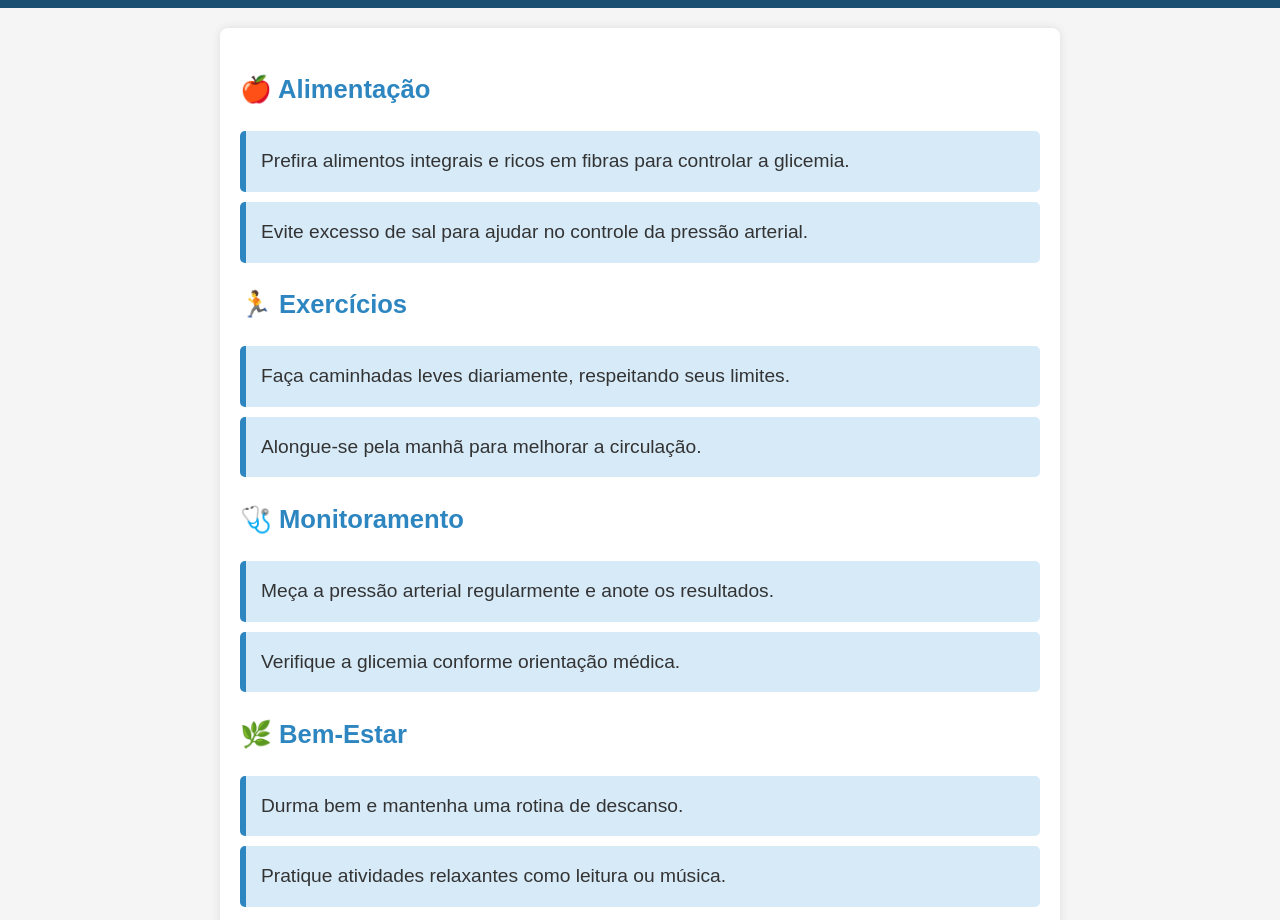
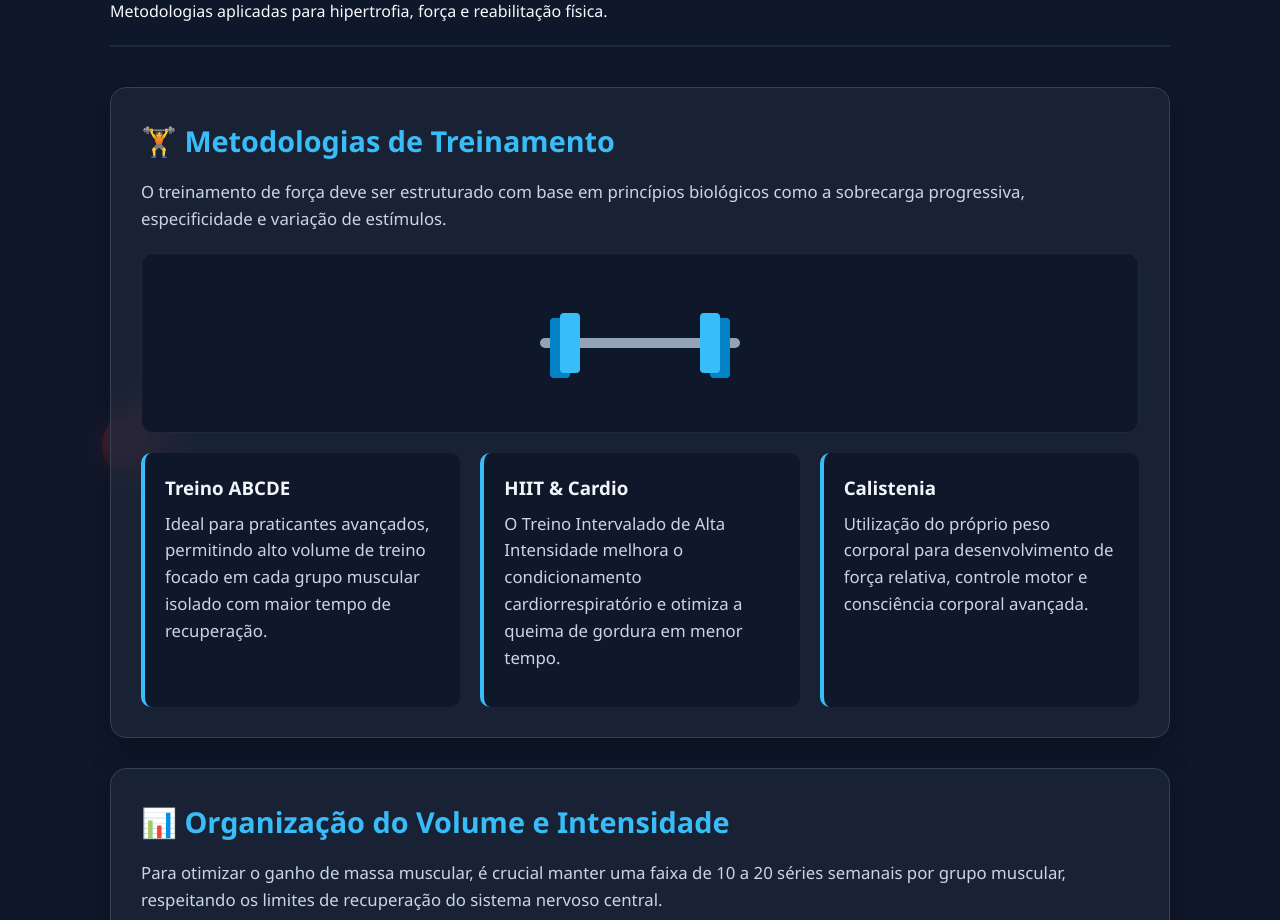
Before and after one commit to millenaoliveird/alura-ux-acessibilidade-Millena-D, a plain HTML site: page index.html in a window 1280 px wide. Shown: the part 163-1083 px from the top of the page. Drawn offline with Linux system fonts and the light colour scheme.

Commit message:
Revise index.html for fitness training content
Updated the HTML structure and styles for a fitness guide.

```diff
--- a/index.html
+++ b/index.html
@@ -1,136 +1,271 @@
 <!DOCTYPE html>
 <html lang="pt-BR">
 <head>
-  <meta charset="UTF-8">
-  <meta name="viewport" content="width=device-width, initial-scale=1.0">
-  <title>Saúde e Bem-Estar</title>
-  <link rel="stylesheet" href="style.css">
+    <meta charset="UTF-8">
+    <meta name="viewport" content="width=device-width, initial-scale=1.0">
+    <title>Treinos & Exercícios - Guia Completo</title>
+    <style>
+        * {
+            box-sizing: border-box;
+            margin: 0;
+            padding: 0;
+            font-family: 'Segoe UI', Tahoma, Geneva, Verdana, sans-serif;
+        }
+
+        body {
+            background-color: #0f172a;
+            color: #f8fafc;
+            line-height: 1.6;
+            min-height: 100vh;
+            position: relative;
+            overflow-x: hidden;
+        }
+
+        /* Elementos 3D de fundo (Pesos/Dumbbells & Formas Fitness) */
+        .bg-3d-container {
+            position: fixed;
+            top: 0;
+            left: 0;
+            width: 100%;
+            height: 100%;
+            pointer-events: none;
+            z-index: 0;
+            perspective: 1000px;
+        }
+
+        .shape-3d {
+            position: absolute;
+            transform-style: preserve-3d;
+            animation: float 12s infinite ease-in-out alternate;
+            opacity: 0.25;
+        }
+
+        /* Halter / Peso 3D em CSS */
+        .dumbbell-3d {
+            top: 15%;
+            right: 10%;
+            width: 100px;
+            height: 20px;
+            background: #38bdf8;
+            border-radius: 10px;
+            box-shadow: 0 0 20px rgba(56, 189, 248, 0.5);
+            transform: rotateX(45deg) rotateY(30deg);
+        }
+
+        .dumbbell-3d::before, .dumbbell-3d::after {
+            content: '';
+            position: absolute;
+            top: -20px;
+            width: 25px;
+            height: 60px;
+            background: #0284c7;
+            border-radius: 6px;
+            box-shadow: inset 0 0 10px rgba(0,0,0,0.5);
+        }
+
+        .dumbbell-3d::before { left: -15px; }
+        .dumbbell-3d::after { right: -15px; }
+
+        .kettlebell-3d {
+            bottom: 20%;
+            left: 8%;
+            width: 70px;
+            height: 70px;
+            background: radial-gradient(circle at 30% 30%, #ef4444, #991b1b);
+            border-radius: 50%;
+            transform: rotateY(-35deg) rotateX(20deg);
+            box-shadow: inset -5px -5px 15px rgba(0,0,0,0.6), 0 0 25px rgba(239, 68, 68, 0.4);
+        }
+
+        .kettlebell-3d::before {
+            content: '';
+            position: absolute;
+            top: -20px;
+            left: 15px;
+            width: 40px;
+            height: 25px;
+            border: 8px solid #991b1b;
+            border-bottom: none;
+            border-radius: 20px 20px 0 0;
+        }
+
+        @keyframes float {
+            0% { transform: translateY(0px) rotate(0deg) rotateX(10deg); }
+            50% { transform: translateY(-30deg) rotate(15deg) rotateX(35deg); }
+            100% { transform: translateY(0px) rotate(-10deg) rotateX(10deg); }
+        }
+
+        /* Layout e Conteúdo */
+        .container {
+            max-width: 1100px;
+            margin: 0 auto;
+            padding: 40px 20px;
+            position: relative;
+            z-index: 1;
+        }
+
+        header {
+            margin-bottom: 40px;
+            border-bottom: 2px solid #1e293b;
+            padding-bottom: 20px;
+        }
+
+        .back-link {
+            display: inline-block;
+            color: #38bdf8;
+            text-decoration: none;
+            font-weight: 600;
+            margin-bottom: 15px;
+            transition: color 0.3s;
+        }
+
+        .back-link:hover { color: #7dd3fc; }
+
+        h1 {
+            font-size: 2.8rem;
+            color: #f8fafc;
+            margin-bottom: 10px;
+            background: linear-gradient(90deg, #38bdf8, #818cf8);
+            -webkit-background-clip: text;
+            -webkit-text-fill-color: transparent;
+        }
+
+        .card-detail {
+            background: rgba(30, 41, 59, 0.7);
+            backdrop-filter: blur(10px);
+            border: 1px solid #334155;
+            border-radius: 16px;
+            padding: 30px;
+            margin-bottom: 30px;
+            box-shadow: 0 10px 30px rgba(0,0,0,0.3);
+        }
+
+        .card-detail h2 {
+            color: #38bdf8;
+            font-size: 1.8rem;
+            margin-bottom: 15px;
+            display: flex;
+            align-items: center;
+            gap: 10px;
+        }
+
+        .card-detail p {
+            color: #cbd5e1;
+            margin-bottom: 15px;
+            font-size: 1.05rem;
+        }
+
+        /* Figuras/Ilustrações CSS */
+        .figure-box {
+            width: 100%;
+            height: 180px;
+            background: #0f172a;
+            border-radius: 12px;
+            display: flex;
+            justify-content: center;
+            align-items: center;
+            margin: 20px 0;
+            border: 1px solid #1e293b;
+            position: relative;
+            overflow: hidden;
+        }
+
+        .barbell-illustration {
+            width: 200px;
+            height: 10px;
+            background: #94a3b8;
+            position: relative;
+            border-radius: 5px;
+        }
+
+        .barbell-illustration::before, .barbell-illustration::after {
+            content: '';
+            position: absolute;
+            top: -25px;
+            width: 20px;
+            height: 60px;
+            background: #38bdf8;
+            border-radius: 4px;
+        }
+
+        .barbell-illustration::before { left: 20px; box-shadow: -10px 5px 0 #0284c7; }
+        .barbell-illustration::after { right: 20px; box-shadow: 10px 5px 0 #0284c7; }
+
+        .topics-grid {
+            display: grid;
+            grid-template-columns: repeat(auto-fit, minmax(280px, 1fr));
+            gap: 20px;
+            margin-top: 20px;
+        }
+
+        .topic-item {
+            background: #0f172a;
+            padding: 20px;
+            border-radius: 10px;
+            border-left: 4px solid #38bdf8;
+        }
+
+        .topic-item h3 {
+            color: #f1f5f9;
+            margin-bottom: 8px;
+        }
+
+        footer {
+            text-align: center;
+            padding: 30px;
+            color: #64748b;
+            border-top: 1px solid #1e293b;
+            margin-top: 50px;
+        }
+    </style>
 </head>
 <body>
-  <header>
-    🩺 Saúde e Bem-Estar para Idosos
-  </header>
 
-  <nav>
-    <a href="#alimentacao">Alimentação</a>
-    <a href="#exercicios">Exercícios</a>
-    <a href="#monitoramento">Monitoramento</a>
-    <a href="#bemestar">Bem-Estar</a>
-  </nav>
+    <!-- Elementos 3D flutuantes -->
+    <div class="bg-3d-container">
+        <div class="shape-3d dumbbell-3d"></div>
+        <div class="shape-3d kettlebell-3d"></div>
+    </div>
 
-  <main class="container">
-    <!-- ALIMENTAÇÃO -->
-    <section id="alimentacao">
-      <h2>🍎 Alimentação</h2>
-      <a href="#modal-dica-1" class="tip-card">
-        <div class="tip">Prefira alimentos integrais e ricos em fibras para controlar a glicemia.</div>
-      </a>
-      <a href="#modal-dica-2" class="tip-card">
-        <div class="tip">Evite excesso de sal para ajudar no controle da pressão arterial.</div>
-      </a>
-    </section>
+    <div class="container">
+        <header>
+            <a href="index.html" class="back-link">← Voltar à Página Principal</a>
+            <h1>Treinos & Exercícios</h1>
+            <p>Metodologias aplicadas para hipertrofia, força e reabilitação física.</p>
+        </header>
 
-    <!-- EXERCÍCIOS -->
-    <section id="exercicios">
-      <h2>🏃 Exercícios</h2>
-      <a href="#modal-dica-3" class="tip-card">
-        <div class="tip">Faça caminhadas leves diariamente, respeitando seus limites.</div>
-      </a>
-      <a href="#modal-dica-4" class="tip-card">
-        <div class="tip">Alongue-se pela manhã para melhorar a circulação.</div>
-      </a>
-    </section>
+        <section class="card-detail">
+            <h2>🏋️ Metodologias de Treinamento</h2>
+            <p>O treinamento de força deve ser estruturado com base em princípios biológicos como a sobrecarga progressiva, especificidade e variação de estímulos.</p>
 
-    <!-- MONITORAMENTO -->
-    <section id="monitoramento">
-      <h2>🩺 Monitoramento</h2>
-      <a href="#modal-dica-5" class="tip-card">
-        <div class="tip">Meça a pressão arterial regularmente e anote os resultados.</div>
-      </a>
-      <a href="#modal-dica-6" class="tip-card">
-        <div class="tip">Verifique a glicemia conforme orientação médica.</div>
-      </a>
-    </section>
+            <div class="figure-box">
+                <div class="barbell-illustration"></div>
+            </div>
 
-    <!-- BEM-ESTAR -->
-    <section id="bemestar">
-      <h2>🌿 Bem-Estar</h2>
-      <a href="#modal-dica-7" class="tip-card">
-        <div class="tip">Durma bem e mantenha uma rotina de descanso.</div>
-      </a>
-      <a href="#modal-dica-8" class="tip-card">
-        <div class="tip">Pratique atividades relaxantes como leitura ou música.</div>
-      </a>
-    </section>
-  </main>
+            <div class="topics-grid">
+                <div class="topic-item">
+                    <h3>Treino ABCDE</h3>
+                    <p>Ideal para praticantes avançados, permitindo alto volume de treino focado em cada grupo muscular isolado com maior tempo de recuperação.</p>
+                </div>
+                <div class="topic-item">
+                    <h3>HIIT & Cardio</h3>
+                    <p>O Treino Intervalado de Alta Intensidade melhora o condicionamento cardiorrespiratório e otimiza a queima de gordura em menor tempo.</p>
+                </div>
+                <div class="topic-item">
+                    <h3>Calistenia</h3>
+                    <p>Utilização do próprio peso corporal para desenvolvimento de força relativa, controle motor e consciência corporal avançada.</p>
+                </div>
+            </div>
+        </section>
 
-  <!-- MODAIS DE DESTAQUE -->
-  <div id="modal-dica-1" class="modal-overlay">
-    <div class="modal-content">
-      <a href="#" class="modal-close">&times;</a>
-      <h3>🍎 Alimentação</h3>
-      <p>Prefira alimentos integrais e ricos em fibras para controlar a glicemia.</p>
+        <section class="card-detail">
+            <h2>📊 Organização do Volume e Intensidade</h2>
+            <p>Para otimizar o ganho de massa muscular, é crucial manter uma faixa de 10 a 20 séries semanais por grupo muscular, respeitando os limites de recuperação do sistema nervoso central.</p>
+        </section>
     </div>
-  </div>
 
-  <div id="modal-dica-2" class="modal-overlay">
-    <div class="modal-content">
-      <a href="#" class="modal-close">&times;</a>
-      <h3>🍎 Alimentação</h3>
-      <p>Evite excesso de sal para ajudar no controle da pressão arterial.</p>
-    </div>
-  </div>
-
-  <div id="modal-dica-3" class="modal-overlay">
-    <div class="modal-content">
-      <a href="#" class="modal-close">&times;</a>
-      <h3>🏃 Exercícios</h3>
-      <p>Faça caminhadas leves diariamente, respeitando seus limites.</p>
-    </div>
-  </div>
-
-  <div id="modal-dica-4" class="modal-overlay">
-    <div class="modal-content">
-      <a href="#" class="modal-close">&times;</a>
-      <h3>🏃 Exercícios</h3>
-      <p>Alongue-se pela manhã para melhorar a circulação.</p>
-    </div>
-  </div>
-
-  <div id="modal-dica-5" class="modal-overlay">
-    <div class="modal-content">
-      <a href="#" class="modal-close">&times;</a>
-      <h3>🩺 Monitoramento</h3>
-      <p>Meça a pressão arterial regularmente e anote os resultados.</p>
-    </div>
-  </div>
-
-  <div id="modal-dica-6" class="modal-overlay">
-    <div class="modal-content">
-      <a href="#" class="modal-close">&times;</a>
-      <h3>🩺 Monitoramento</h3>
-      <p>Verifique a glicemia conforme orientação médica.</p>
-    </div>
-  </div>
-
-  <div id="modal-dica-7" class="modal-overlay">
-    <div class="modal-content">
-      <a href="#" class="modal-close">&times;</a>
-      <h3>🌿 Bem-Estar</h3>
-      <p>Durma bem e mantenha uma rotina de descanso.</p>
-    </div>
-  </div>
-
-  <div id="modal-dica-8" class="modal-overlay">
-    <div class="modal-content">
-      <a href="#" class="modal-close">&times;</a>
-      <h3>🌿 Bem-Estar</h3>
-      <p>Pratique atividades relaxantes como leitura ou música.</p>
-    </div>
-  </div>
-
-  <footer>
-    © 2026 - Aplicativo de Saúde e Bem-Estar para Idosos
-  </footer>
+    <footer>
+        <p>&copy; 2026 Portal Fitness - Todos os direitos reservados.</p>
+    </footer>
 </body>
 </html>
```
